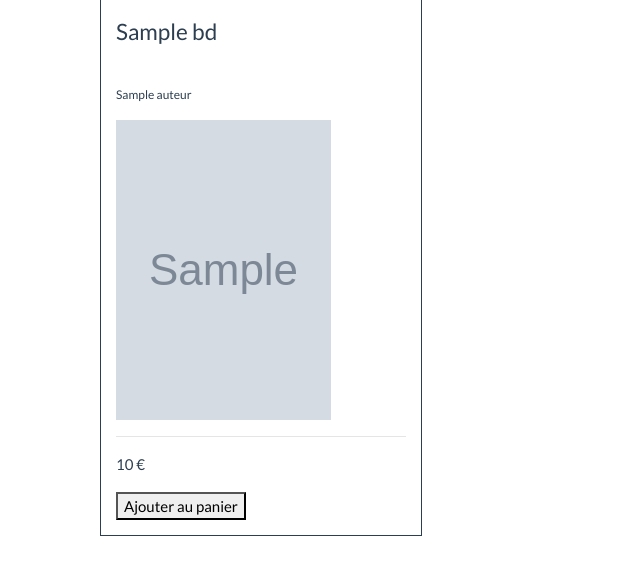
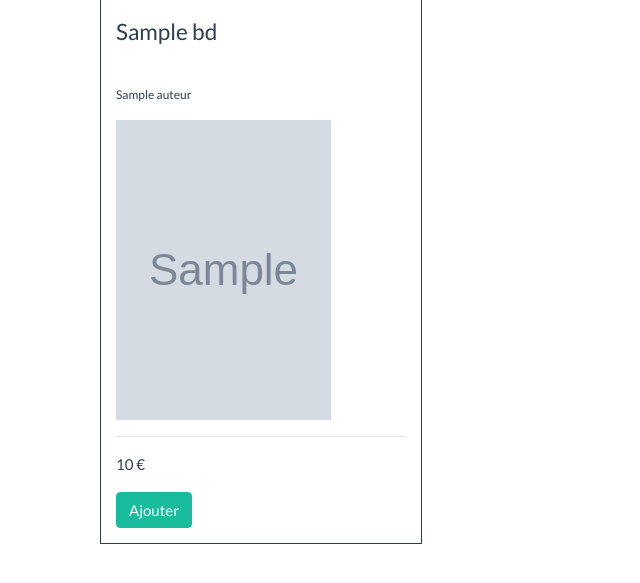
Before and after one commit to RogerNoel/symfony-libraria, a Symfony app: template templates/bd/index.html.twig in a window 1280 px wide. Shown: the part 152-735 px from the top of the page, without its empty margins (0-640 px from the left). Run offline with Twig, Linux system fonts and the light colour scheme; the template is opened without the code that fills it: most values are stand-ins (such as "Sample title", 1, 10 or a date in 2020); grey boxes marked "Sample" are stand-in pictures; some libraries are stand-ins or nearby versions.

Commit message:
crea add to basket link in BD page

```diff
--- a/src/Controller/PanierController.php
+++ b/src/Controller/PanierController.php
@@ -33,7 +33,6 @@ class PanierController extends AbstractController
      */
     public function ajouterAuPanier($id, PanierServices $panierServices){
         // le code des fonctions a été déplacé vers src/Services/Panier/panierServices.php afin de partager les fonctions partout où c'est nécessaire
-        // dans le cas présent nécessaires en 2 endroits différents: LivresController et BDController
         $panierServices->ajouterAuPanier($id);
         return $this->redirectToRoute('panier');
     }
--- a/templates/bd/index.html.twig
+++ b/templates/bd/index.html.twig
@@ -17,7 +17,7 @@
                     <img src=" {{ item.image }} " alt="" height='300' width='215'>
                     <hr/>
                     <p> {{ item.prix }} € </p>
-                    <button type="submit">Ajouter au panier</button>
+                    <a href=" {{ path("panier_ajouteraupanier", { "id": item.id }) }} " class="btn btn-success">Ajouter</a>
                 </div>
             </div>
         {% endfor %}
```
